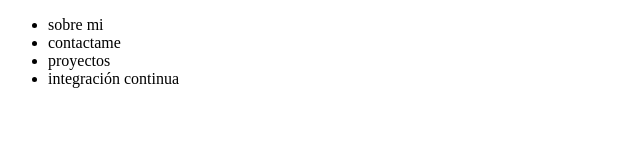
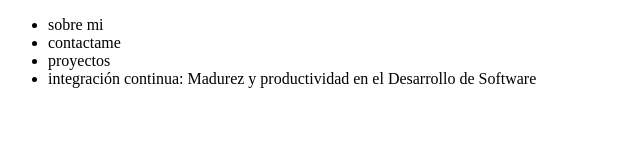
Before and after one commit to Emmanuel-Aguirre93/Alura-Git, a plain HTML site: page index.html in a window 1280 px wide. Shown: the whole page, without its empty margins (0-640 px from the left). Drawn offline with Linux system fonts and the light colour scheme.

Commit message:
renombrando curso de integracion continua

```diff
--- a/index.html
+++ b/index.html
@@ -11,7 +11,7 @@
         <li>sobre mi</li>
         <li>contactame</li>
         <li>proyectos</li>
-        <li>integración continua</li>
+        <li>integración continua: Madurez y productividad en el Desarrollo de Software</li>
     </ul>
 </body>
 </html>
```
